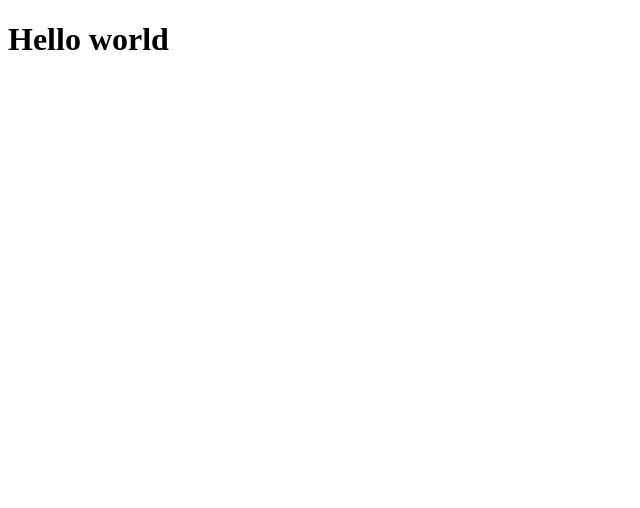
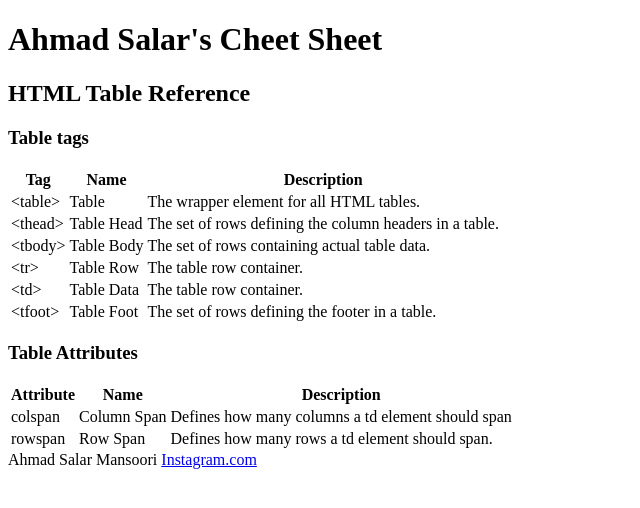
Before and after one commit to 2003salar/2003salar.github.io, a plain HTML site: page index.html in a window 1280 px wide. Shown: the whole page, without its empty margins (0-640 px from the left). Drawn offline with Linux system fonts and the light colour scheme.

Commit message:
Update index.html

```diff
--- a/index.html
+++ b/index.html
@@ -1,11 +1,87 @@
 <!DOCTYPE html>
-<html lang="en">
-    <head>
-        <meta charset="UTF-8">
-        <meta name="viewport" content="width=device-width, initial-scale=1.0">
-        <title>Document</title>
-    </head>
-    <body>
-        <h1>Hello world</h1>
-    </body>
+<html>
+  <head>
+    <title>Cheet sheet</title>
+    <link href="styles.css" type="text/css" rel="stylesheet">
+  </head>
+  <body>
+    <header>
+      <h1>Ahmad Salar's Cheet Sheet</h1>
+      <h2>HTML Table Reference</h2>
+    </header>
+    <main>
+      <section>
+        <h3>Table tags</h3>
+        <table>
+          <thead>
+            <tr>
+              <th>Tag</th>
+              <th>Name</th>
+              <th>Description</th>
+            </tr>
+          </thead>
+        <tbody>
+          <tr>
+            <td><span class="tag">&lt;table&gt;</span></td>
+            <td>Table</td>
+            <td>The wrapper element for all HTML tables.</td>
+          </tr>
+          <tr>
+            <td><span class="tag">&lt;thead&gt;</span></td>
+            <td>Table Head</td>
+            <td>The set of rows defining the column headers in a table.</td>
+          </tr>
+          <tr>
+            <td><span class="tag">&lt;tbody&gt;</span></td>
+            <td>Table Body</td>
+            <td>	The set of rows containing actual table data.</td>
+          </tr>
+          <tr>
+            <td><span class="tag">&lt;tr&gt;</span></td>
+            <td>Table Row</td>
+            <td>The table row container.</td>
+          </tr>
+          <tr>
+            <td><span class="tag">&lt;td&gt;</span></td>
+            <td>Table Data</td>
+            <td>The table row container.</td>
+          </tr>
+          <tr>
+            <td class="tag">&lt;tfoot&gt;</td>
+            <td>Table Foot</td>
+            <td>The set of rows defining the footer in a table.</td>
+          </tr>
+        </tbody>
+        </table>
+      </section>
+      <section>
+        <h3>Table Attributes</h3>
+        <table>
+          <thead>
+            <tr>
+              <th>Attribute</th>
+              <th>Name</th>
+              <th>Description</th>
+            </tr>
+          </thead>
+          <tbody>
+            <tr>
+              <td><span class="tag">colspan</span></td>
+              <td>Column Span</td>
+              <td>Defines how many columns a td element should span</td>
+            </tr>
+            <tr>
+              <td><span class="tag">rowspan</span></td>
+              <td>Row Span</td>
+              <td>Defines how many rows a td element should span.</td>
+            </tr>
+          </tbody>
+        </table>
+      </section>
+    </main>
+    <footer>
+      <span>Ahmad Salar Mansoori</span>
+      <span><a href="https://www.instagram.com/salar.xyz">Instagram.com</a></span>
+    </footer>
+  </body>
 </html>
```
